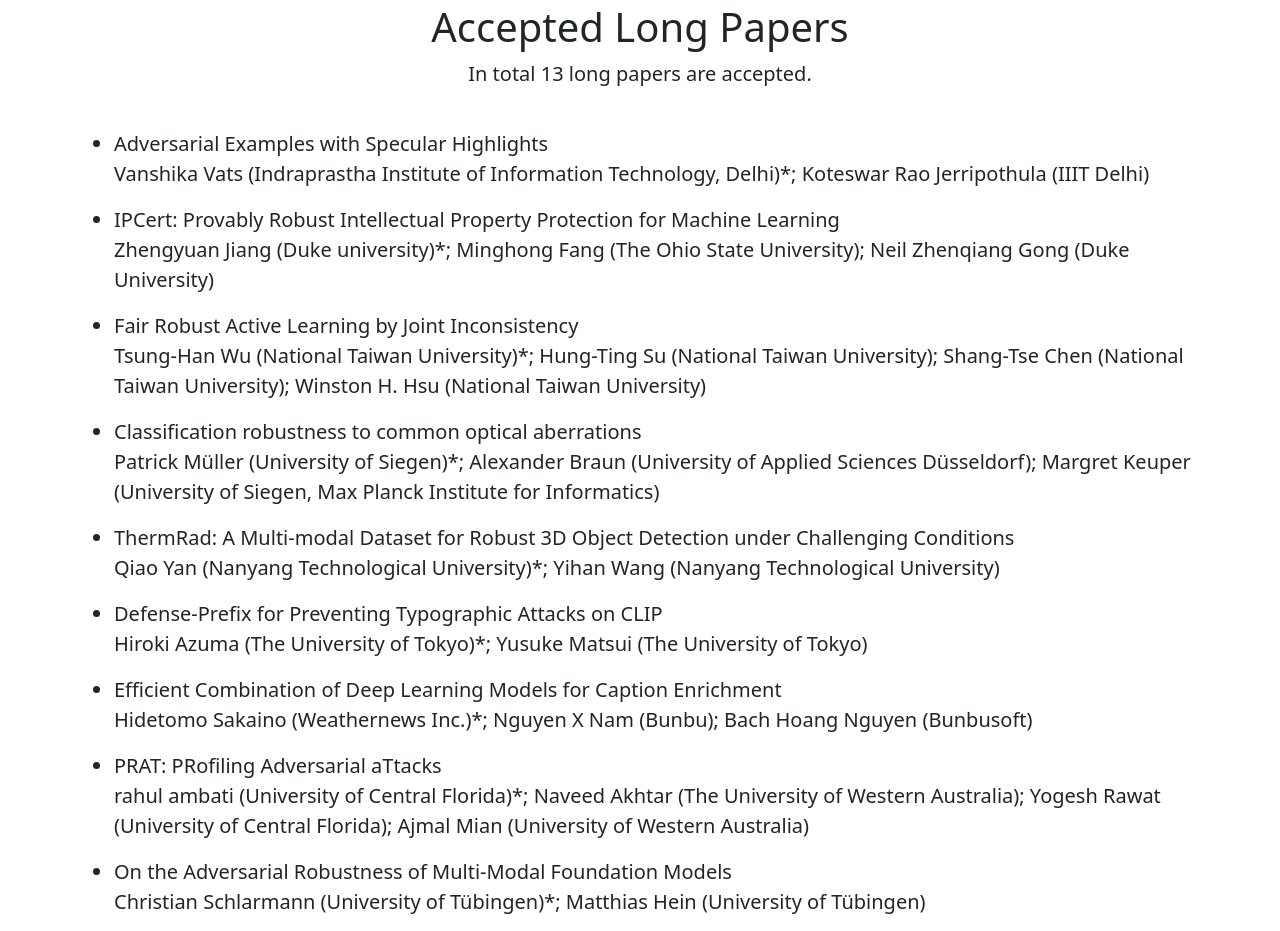
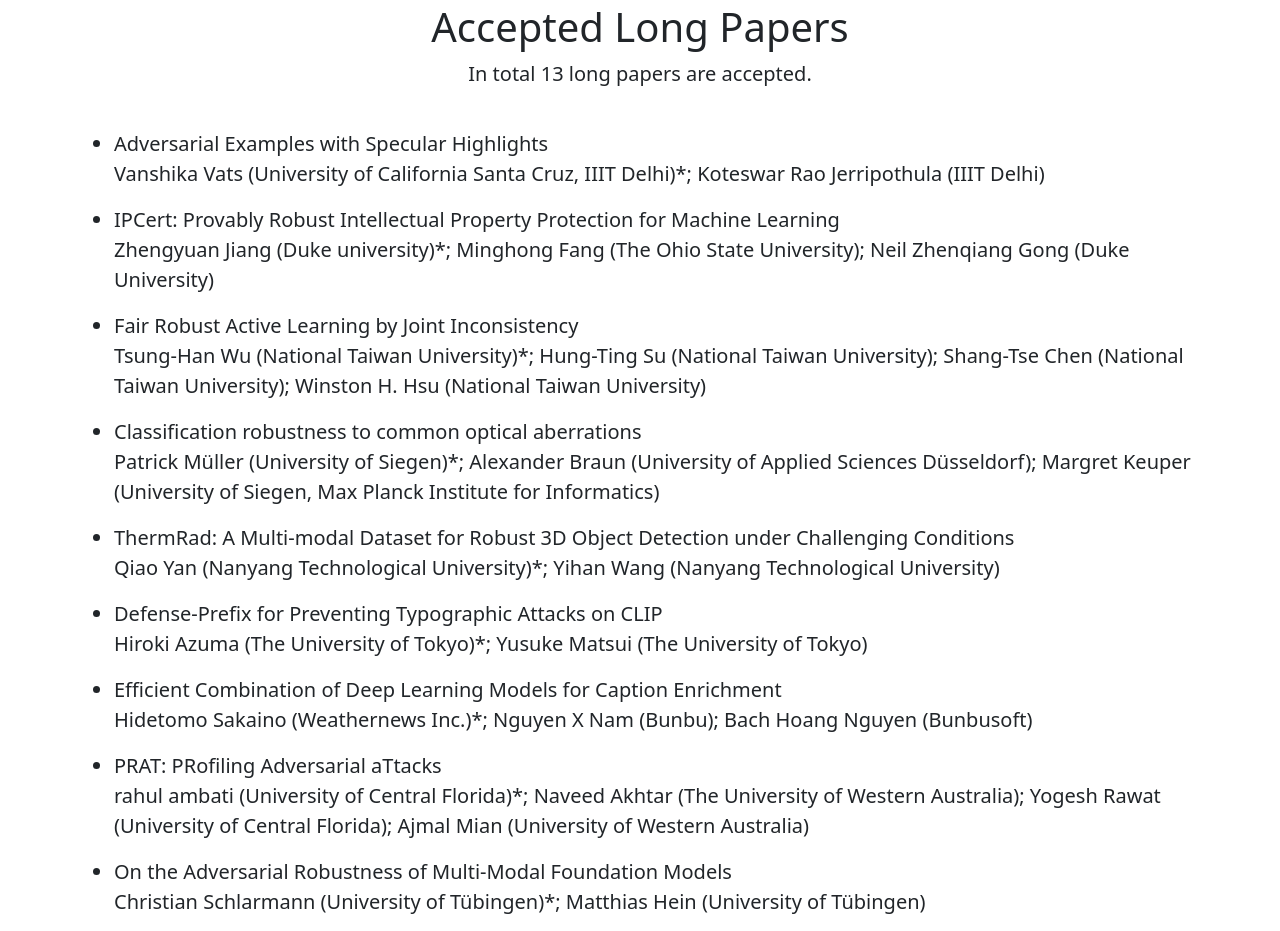
Before and after one commit to cvpr24-edge-personal/cvpr24-edge.github.io, a plain HTML site: page index.html in a window 1280 px wide. Shown: the part 5873-6804 px from the top of the page. Drawn offline with nearby package versions, Linux system fonts and the light colour scheme.

Commit message:
Affiliation update index.html

```diff
--- a/index.html
+++ b/index.html
@@ -560,7 +560,7 @@
 
 <!-- 0005 -->
 <li><b>Adversarial Examples with Specular Highlights</b>
-<p>Vanshika Vats (Indraprastha Institute of Information Technology, Delhi)*; Koteswar Rao Jerripothula (IIIT Delhi)</p>
+<p>Vanshika Vats (University of California Santa Cruz, IIIT Delhi)*; Koteswar Rao Jerripothula (IIIT Delhi)</p>
 </li>
 
 <!-- 0006 -->
```
